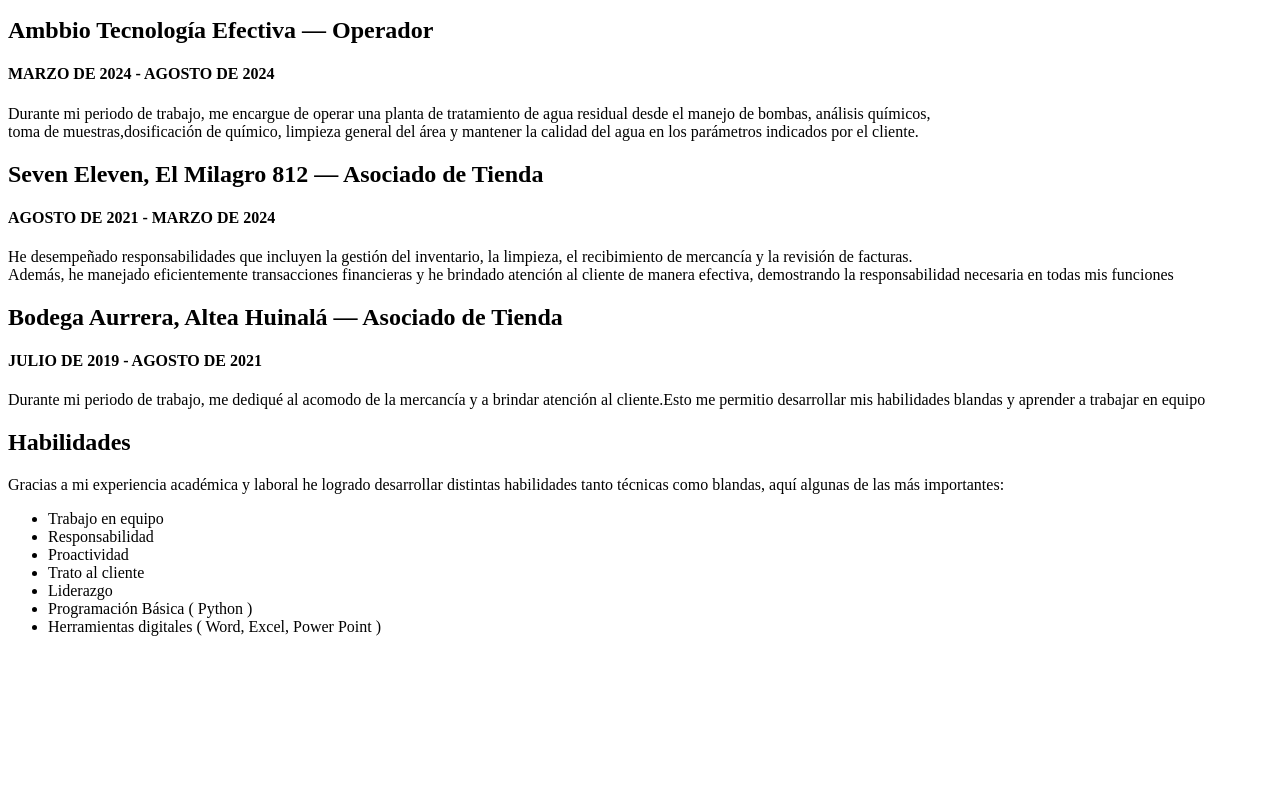
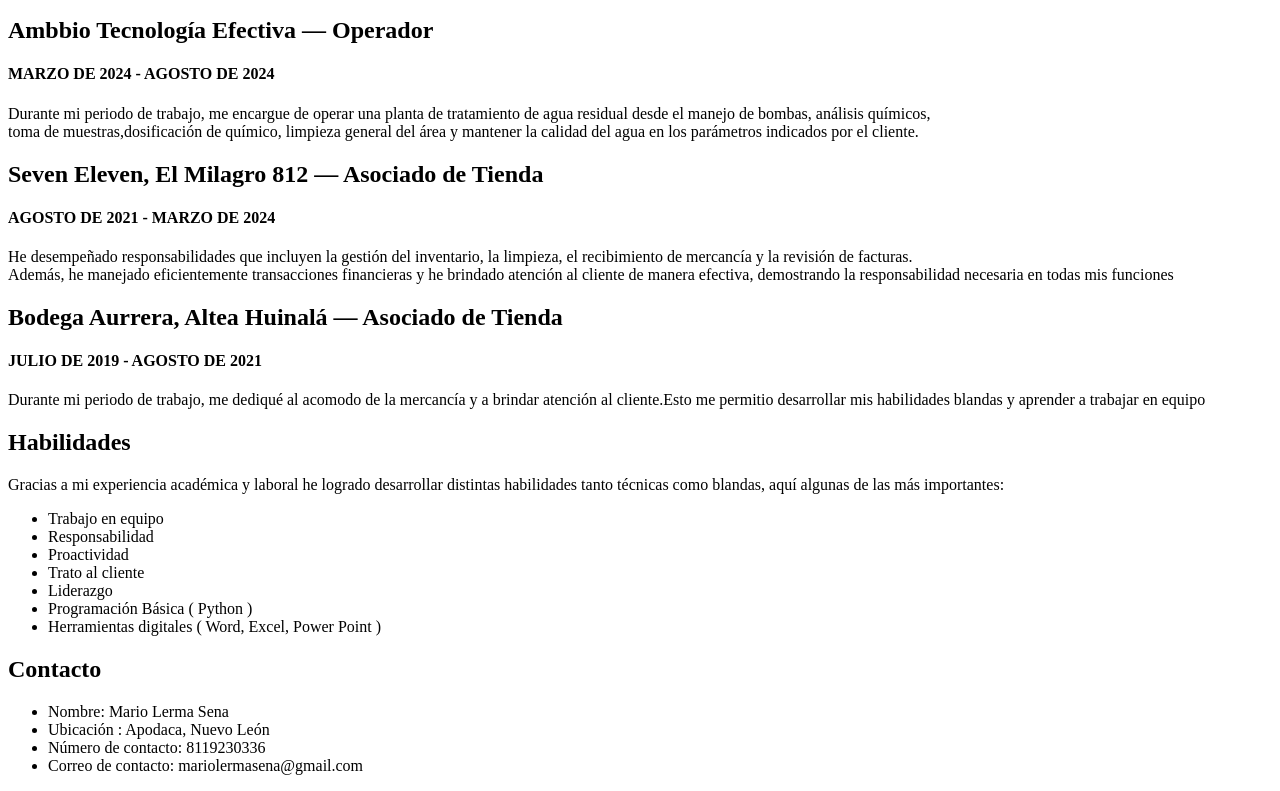
Before and after one commit to ZaragozaIsaac/Portafolio-Mario-Lerma, a plain HTML site: page index.html in a window 1280 px wide. Shown: the part 787-1578 px from the top of the page. Before the commit the page ends 1439 px from the top, so only its background shows below. Drawn offline with Linux system fonts and the light colour scheme.

Commit message:
Added Contacto

```diff
--- a/index.html
+++ b/index.html
@@ -14,7 +14,7 @@
             <li><a href="#">Educación</a></li>
             <li><a href="#">Experiencia</a></li>
             <li><a href="#">Habilidades</a></li>
-            <li><a href="#">Información</a></li>
+            <li><a href="#">Contacto</a></li>
         </ul>
     </nav>
 
@@ -77,9 +77,19 @@
             <li> Programación Básica ( Python )</li>
             <li> Herramientas digitales ( Word, Excel, Power Point ) </li>
         </ul>
-
     </div>
 
+    <footer> <!--CONTACTO-->
+        <h2>Contacto</h2>
+
+        <ul>
+            <li>Nombre: Mario Lerma Sena</li>
+            <li> Ubicación : Apodaca, Nuevo León</li>
+            <li> Número de contacto: 8119230336</li>
+            <li>Correo de contacto: mariolermasena@gmail.com</li>
+        </ul>
+
+    </footer>
 
 
 
```
